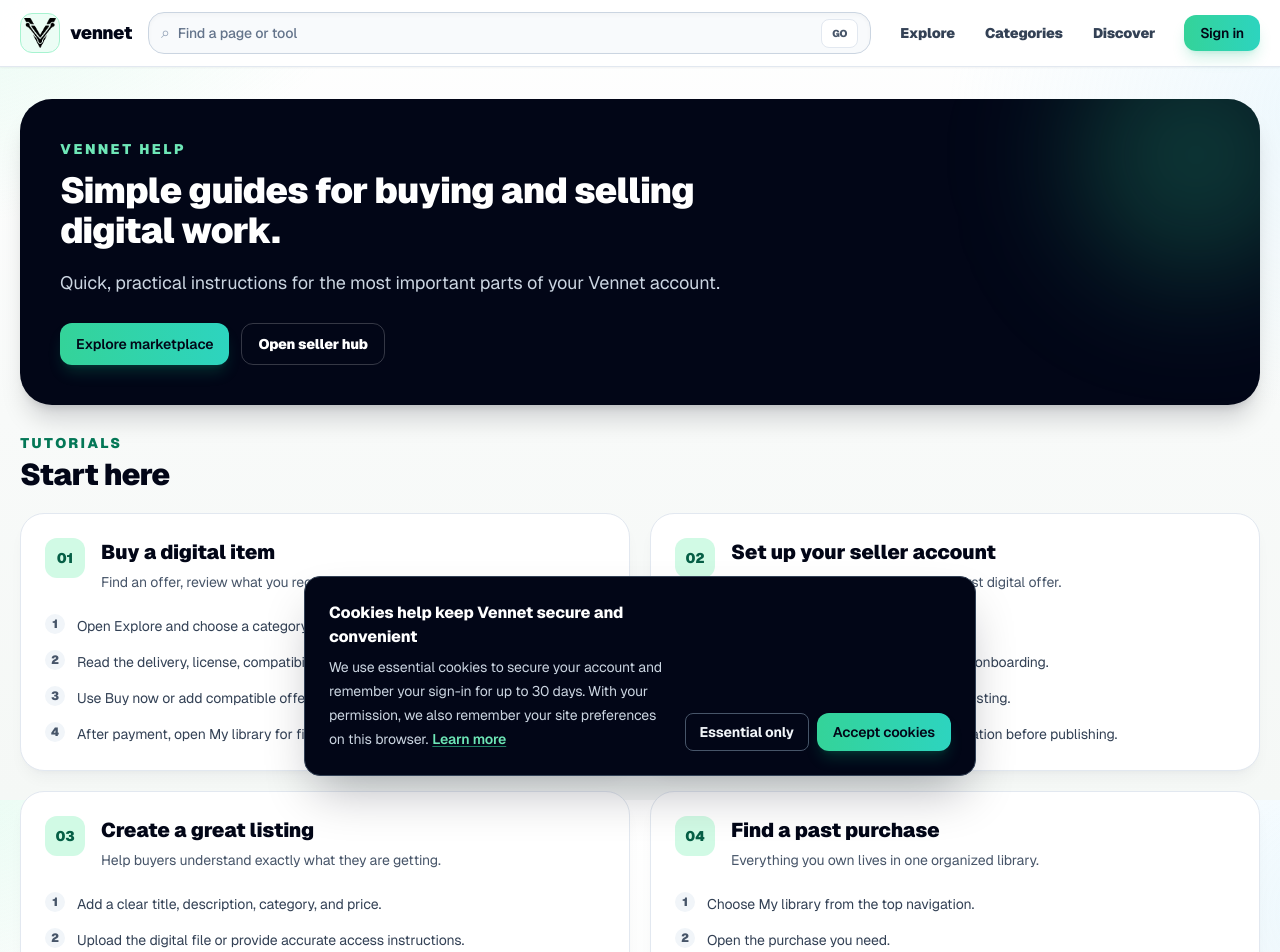
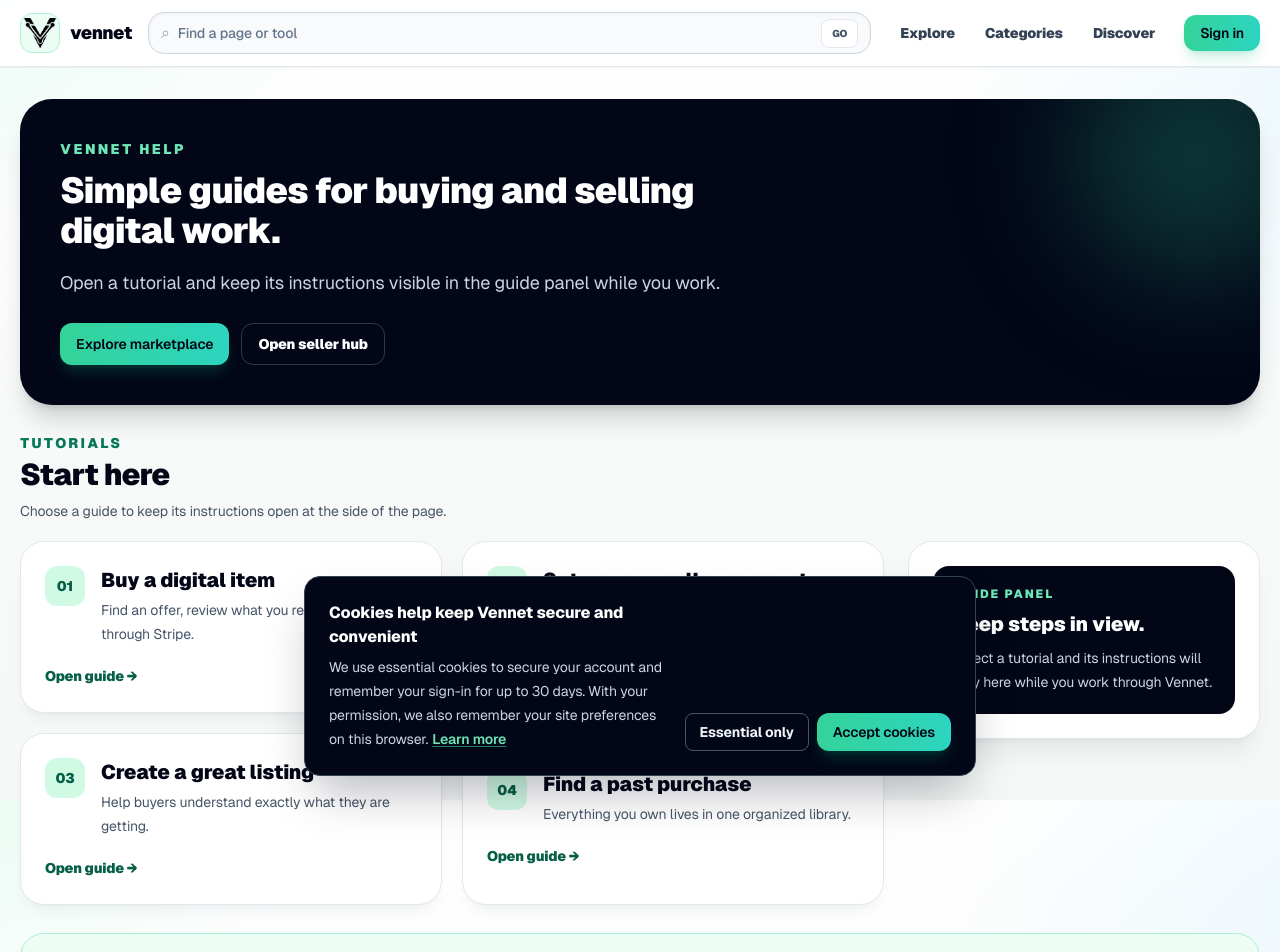
Before and after one commit to MagroOwner/Vennet, a Next.js app: page /help in a window 1280 px wide. Shown: the top 952 px of the page. Built offline with nearby package versions, Linux system fonts and the light colour scheme; no server answers; the database is empty.

Commit message:
Make help tutorials use guide sidebar

```diff
--- a/src/app/help/page.tsx
+++ b/src/app/help/page.tsx
@@ -1,16 +1,10 @@
 import Link from "next/link";
-
-const guides = [
-  { number: "01", title: "Buy a digital item", summary: "Find an offer, review what you receive, and pay through Stripe.", steps: ["Open Explore and choose a category or use marketplace filters.", "Read the delivery, license, compatibility, and support details.", "Use Buy now or add compatible offers to your cart.", "After payment, open My library for files, access instructions, and seller support."] },
-  { number: "02", title: "Set up your seller account", summary: "Connect Stripe before creating your first digital offer.", steps: ["Open Seller tools in the header.", "Choose Payout setup and complete Stripe onboarding.", "Return to Seller tools and select Create a listing.", "Add complete delivery and support information before publishing."] },
-  { number: "03", title: "Create a great listing", summary: "Help buyers understand exactly what they are getting.", steps: ["Add a clear title, description, category, and price.", "Upload the digital file or provide accurate access instructions.", "Include license terms, compatibility, update policy, and support expectations.", "Add a preview image or demo, then publish when ready."] },
-  { number: "04", title: "Find a past purchase", summary: "Everything you own lives in one organized library.", steps: ["Choose My library from the top navigation.", "Open the purchase you need.", "Download the file or follow the access instructions.", "Use the purchase support area if you need help from the seller."] },
-];
+import { HelpGuides } from "@/components/HelpGuides";
 
 export default function HelpPage() {
   return <div className="space-y-7">
-    <section className="relative overflow-hidden rounded-[2rem] bg-slate-950 px-7 py-10 text-white shadow-xl shadow-slate-950/15 sm:px-10"><div className="absolute -right-14 -top-16 h-60 w-60 rounded-full bg-emerald-400/25 blur-3xl" /><div className="relative max-w-2xl"><p className="text-sm font-black uppercase tracking-[.18em] text-emerald-300">Vennet Help</p><h1 className="mt-3 text-4xl font-black tracking-tight">Simple guides for buying and selling digital work.</h1><p className="mt-4 text-lg leading-8 text-slate-300">Quick, practical instructions for the most important parts of your Vennet account.</p><div className="mt-6 flex flex-wrap gap-3"><Link href="/marketplace" className="button-primary px-4 py-2.5 text-sm">Explore marketplace</Link><Link href="/dashboard/seller" className="rounded-xl border border-white/20 px-4 py-2.5 text-sm font-black text-white transition hover:bg-white/10">Open seller hub</Link></div></div></section>
-    <section><div className="mb-5"><p className="text-sm font-black uppercase tracking-[.16em] text-emerald-700">Tutorials</p><h2 className="mt-1 text-3xl font-black tracking-tight text-slate-950">Start here</h2></div><div className="grid gap-5 lg:grid-cols-2">{guides.map((guide) => <article key={guide.number} className="rounded-3xl border border-slate-200 bg-white p-6 shadow-lg shadow-slate-900/[0.04]"><div className="flex items-start gap-4"><span className="grid h-10 w-10 shrink-0 place-items-center rounded-xl bg-emerald-100 text-sm font-black text-emerald-800">{guide.number}</span><div><h3 className="text-xl font-black text-slate-950">{guide.title}</h3><p className="mt-1 text-sm leading-6 text-slate-600">{guide.summary}</p></div></div><ol className="mt-5 space-y-3">{guide.steps.map((step, index) => <li key={step} className="flex gap-3 text-sm leading-6 text-slate-700"><span className="grid h-5 w-5 shrink-0 place-items-center rounded-full bg-slate-100 text-xs font-black text-slate-600">{index + 1}</span><span>{step}</span></li>)}</ol></article>)}</div></section>
+    <section className="relative overflow-hidden rounded-[2rem] bg-slate-950 px-7 py-10 text-white shadow-xl shadow-slate-950/15 sm:px-10"><div className="absolute -right-14 -top-16 h-60 w-60 rounded-full bg-emerald-400/25 blur-3xl" /><div className="relative max-w-2xl"><p className="text-sm font-black uppercase tracking-[.18em] text-emerald-300">Vennet Help</p><h1 className="mt-3 text-4xl font-black tracking-tight">Simple guides for buying and selling digital work.</h1><p className="mt-4 text-lg leading-8 text-slate-300">Open a tutorial and keep its instructions visible in the guide panel while you work.</p><div className="mt-6 flex flex-wrap gap-3"><Link href="/marketplace" className="button-primary px-4 py-2.5 text-sm">Explore marketplace</Link><Link href="/dashboard/seller" className="rounded-xl border border-white/20 px-4 py-2.5 text-sm font-black text-white transition hover:bg-white/10">Open seller hub</Link></div></div></section>
+    <HelpGuides />
     <section className="rounded-3xl border border-emerald-200 bg-emerald-50 p-7"><h2 className="text-xl font-black text-emerald-950">Need a quick answer?</h2><p className="mt-2 max-w-2xl text-sm leading-6 text-emerald-900">Use the page finder at the top to jump to any area of Vennet. For order-specific questions, open the purchase from My library and contact the seller through its support area.</p></section>
   </div>;
 }
```
